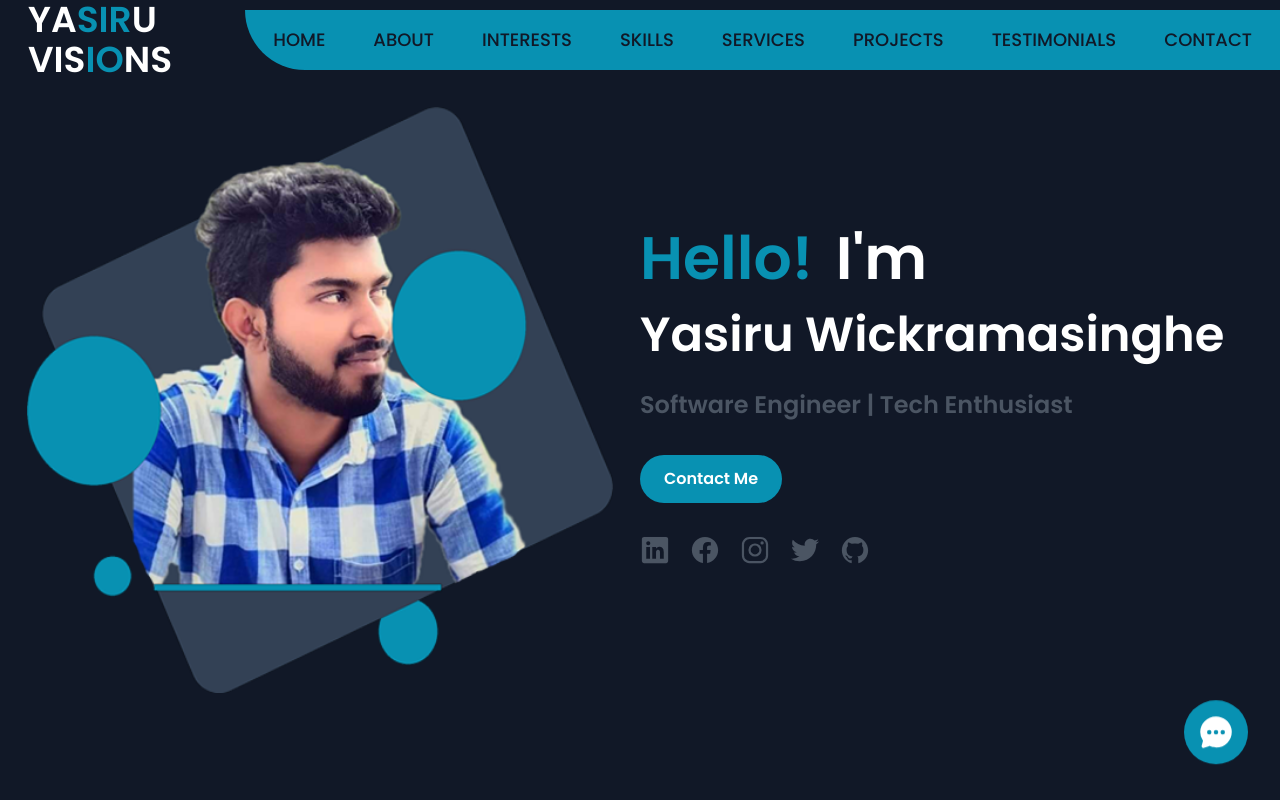
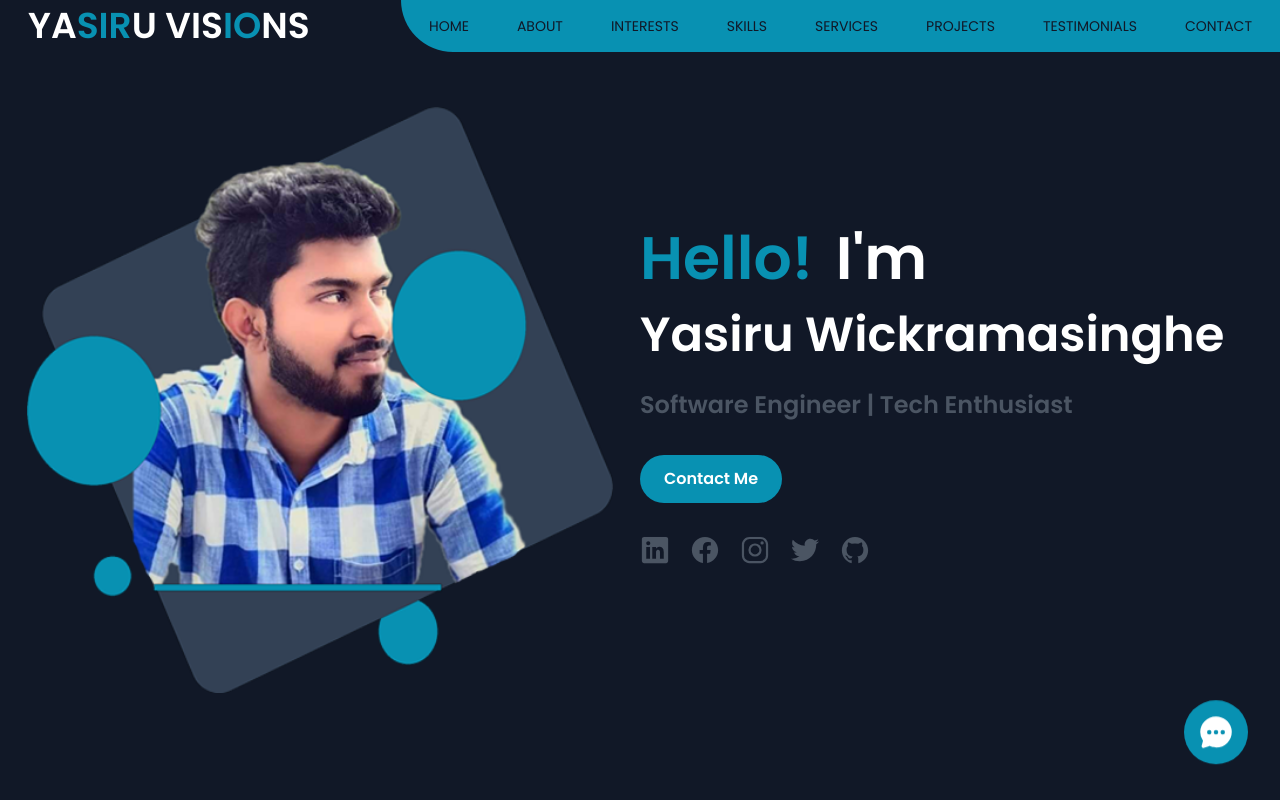
Before and after one commit to YasiruWickramasinghe/My_Portfolio, a React (Vite) app: page / in a window 1280 px wide. Shown: the top 800 px of the page. Built offline with nearby package versions, Linux system fonts and the light colour scheme.

Commit message:
Update Site

```diff
--- a/src/components/Navbar.jsx
+++ b/src/components/Navbar.jsx
@@ -34,9 +34,9 @@ const Navbar = () => {
         <div
           className={` ${
             sticky ? "md:bg-white/0 bg-cyan-600" : "bg-cyan-600"
-          } text-gray-900 md:block hidden px-1 py-2 font-medium  rounded-bl-full`}
+          } text-gray-900 md:block hidden px-1 py-2  rounded-bl-full`}
         >
-          <ul className="flex items-center py-2 text-lg">
+          <ul className="flex items-center py-2 text-sm">
             {menuLinks?.map((menu, i) => (
               <li key={i} className="px-6 hover:text-white">
                 <a href={menu?.link}>{menu?.name}</a>
```
Also changed, not shown: 1 other file (tests, documents, lock files or other folders).
